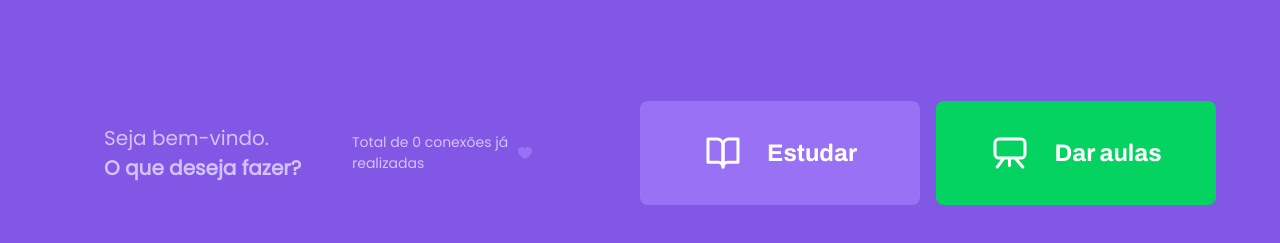
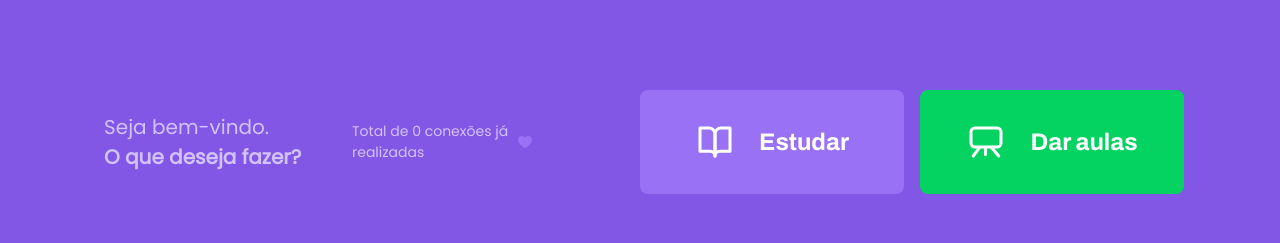
Before and after one commit to lucaswilliameufrasio/Proffy, a React (Create React App) app in the folder web/: page / in a window 1280 px wide. Shown: the part 493-736 px from the top of the page. Built offline with nearby package versions, Linux system fonts and the light colour scheme; no server answers.

Commit message:
chore: add margin to buttons-container

```diff
--- a/web/src/pages/Landing/styles.css
+++ b/web/src/pages/Landing/styles.css
@@ -120,13 +120,14 @@
 
   .buttons-container {
     grid-area: buttons;
-    justify-content: flex-start;
+    justify-content: flex-end;
   }
 
   .buttons-container a {
     width: 30rem;
     height: 10.4rem;
     padding: 0;
+    margin: 3.2rem 3.2rem 3.2rem 0;
 
     font-size: 2.4rem;
 
```
